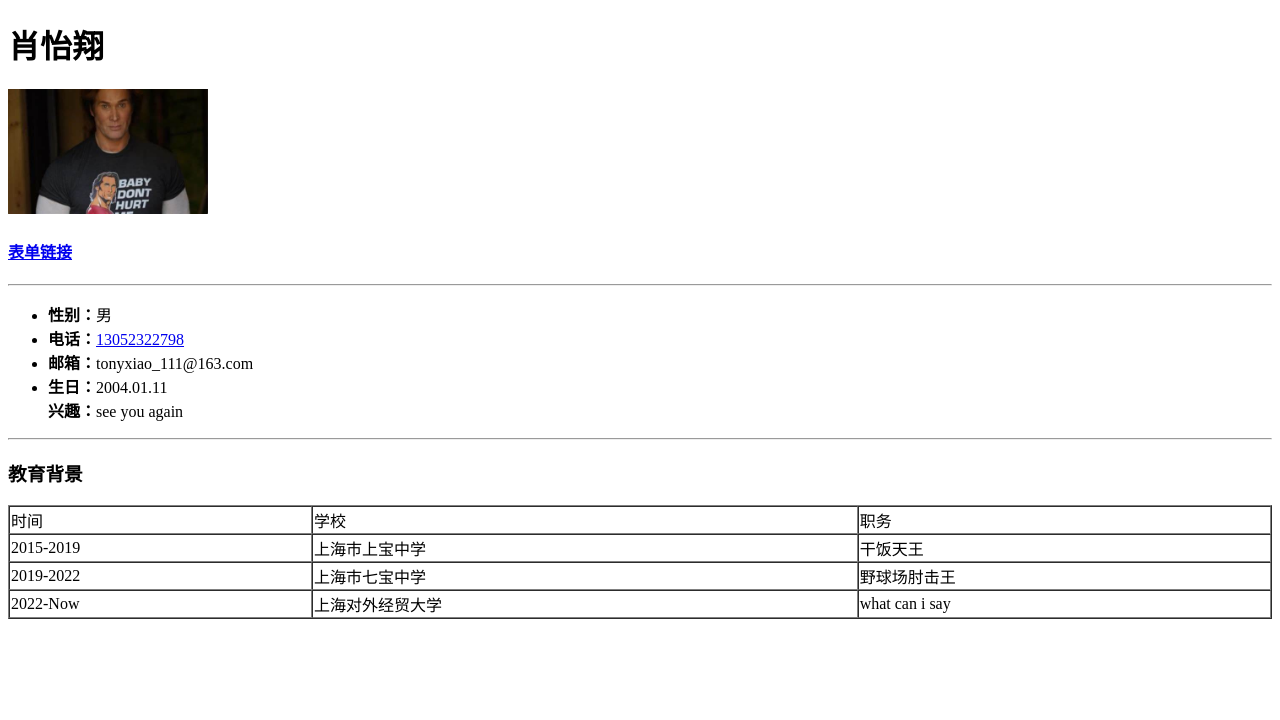
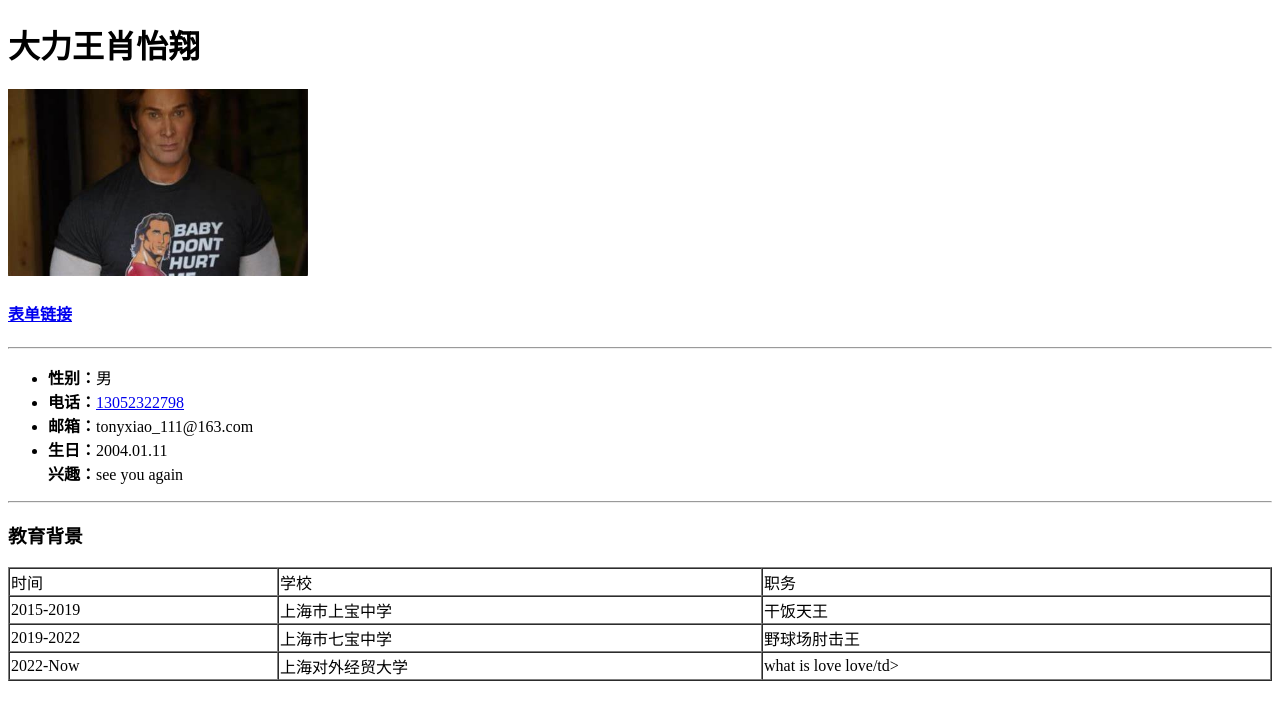
Before and after one commit to qbcyy/QBCYY.github.io, a plain HTML site: page jianli.html in a window 1280 px wide. Drawn offline with Linux system fonts and the light colour scheme.

Commit message:
Add files via upload

```diff
--- a/jianli.html
+++ b/jianli.html
@@ -6,8 +6,8 @@
     <title>肖怡翔简历</title>
 </head>
 <body>
-    <h1>肖怡翔</h1>
-    <img src="daliwang.jpg" width="200px">
+    <h1>大力王肖怡翔</h1>
+    <img src="daliwang.jpg" width="300px">
     <h4><a href="form.html">表单链接</a></h4>
     <hr>
     <ul>
@@ -46,7 +46,7 @@
         <tr>
             <td>2022-Now</td>
             <td>上海对外经贸大学</td>
-            <td>what can i say</td>
+            <td>what is love love/td>
         </tr>
 
     </table>
```
